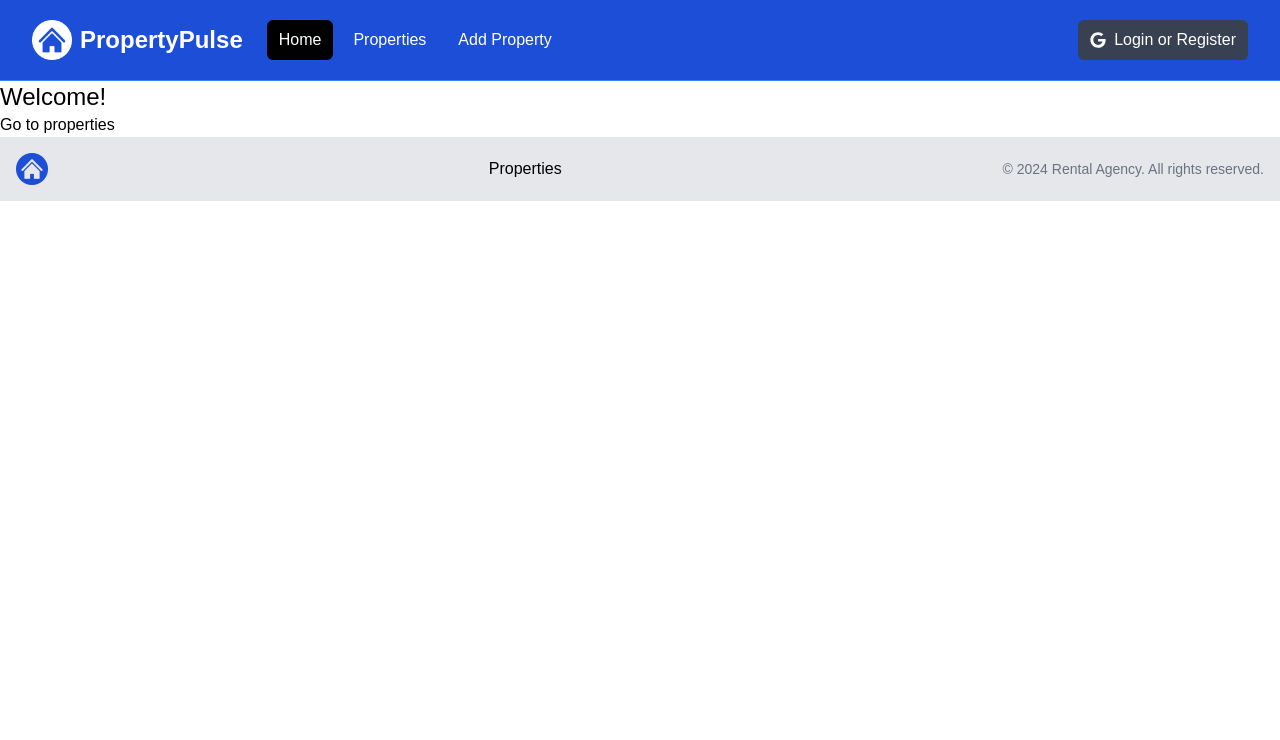
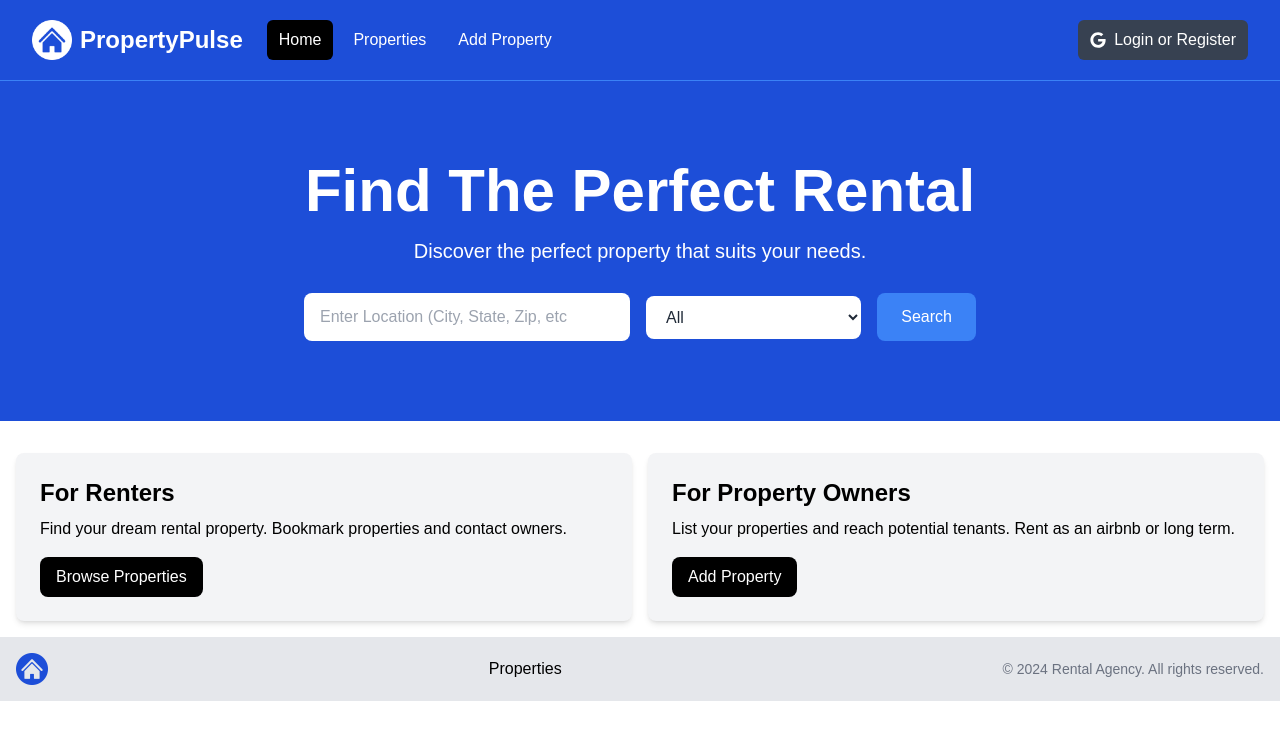
Before and after one commit to MajaMarkiewicz/rental-agency-next, a Next.js app: page / in a window 1280 px wide. Shown: the top 740 px of the page. Built offline with nearby package versions, Linux system fonts and the light colour scheme.

Commit message:
feat: add info boxes and hero

```diff
--- /dev/null
+++ b/app/components/Hero.tsx
@@ -0,0 +1,61 @@
+import React from 'react';
+
+const Hero: React.FC = () => {
+    return (
+    <section className="bg-blue-700 py-20 mb-4">
+        <div
+          className="max-w-7xl mx-auto px-4 sm:px-6 lg:px-8 flex flex-col items-center"
+        >
+          <div className="text-center">
+            <h1
+              className="text-4xl font-extrabold text-white sm:text-5xl md:text-6xl"
+            >
+              Find The Perfect Rental
+            </h1>
+            <p className="my-4 text-xl text-white">
+              Discover the perfect property that suits your needs.
+            </p>
+          </div>
+          <form
+            className="mt-3 mx-auto max-w-2xl w-full flex flex-col md:flex-row items-center"
+          >
+            <div className="w-full md:w-3/5 md:pr-2 mb-4 md:mb-0">
+              <label htmlFor="location" className="sr-only">Location</label>
+              <input
+                type="text"
+                id="location"
+                placeholder="Enter Location (City, State, Zip, etc"
+                className="w-full px-4 py-3 rounded-lg bg-white text-gray-800 focus:outline-none focus:ring focus:ring-blue-500"
+              />
+            </div>
+            <div className="w-full md:w-2/5 md:pl-2">
+              <label htmlFor="property-type" className="sr-only">Property Type</label>
+              <select
+                id="property-type"
+                className="w-full px-4 py-3 rounded-lg bg-white text-gray-800 focus:outline-none focus:ring focus:ring-blue-500"
+              >
+                <option value="All">All</option>
+                <option value="Apartment">Apartment</option>
+                <option value="Studio">Studio</option>
+                <option value="Condo">Condo</option>
+                <option value="House">House</option>
+                <option value="Cabin Or Cottage">Cabin or Cottage</option>
+                <option value="Loft">Loft</option>
+                <option value="Room">Room</option>
+                <option value="Other">Other</option>
+              </select>
+            </div>
+            <button
+              type="submit"
+              className="md:ml-4 mt-4 md:mt-0 w-full md:w-auto px-6 py-3 rounded-lg bg-blue-500 text-white hover:bg-blue-600 focus:outline-none focus:ring focus:ring-blue-500"
+            >
+              Search
+            </button>
+          </form>
+        </div>
+      </section>
+    )
+
+}
+
+export default Hero
--- /dev/null
+++ b/app/components/InfoBox.tsx
@@ -0,0 +1,27 @@
+import Link from 'next/link';
+import React from 'react';
+
+interface InfoBoxProps {
+    children: React.ReactNode,
+    title: string,
+    buttonText: string,
+    linkTo: string
+}
+
+const InfoBox: React.FC<InfoBoxProps> = ({ title, linkTo, buttonText, children }) => {
+    return (
+    <div className="bg-gray-100 p-6 rounded-lg shadow-md">
+        <h2 className="text-2xl font-bold">{title}</h2>
+        <p className="mt-2 mb-4"> { children }</p>
+        <Link
+          href={linkTo}
+          className="inline-block bg-black text-white rounded-lg px-4 py-2 hover:bg-gray-700"
+        >
+          {buttonText}
+        </Link>
+    </div>
+    )
+
+}
+
+export default InfoBox
--- /dev/null
+++ b/app/components/InfoBoxWrapper.tsx
@@ -0,0 +1,21 @@
+import React from 'react';
+import InfoBox from './InfoBox';
+
+const InfoBoxWrapper: React.FC = () => {
+    return (
+    <section>
+        <div className="container-xl lg:container m-auto">
+            <div className="grid grid-cols-1 md:grid-cols-2 gap-4 p-4 rounded-lg">
+                <InfoBox title='For Renters' linkTo='/properties' buttonText='Browse Properties'>
+                    Find your dream rental property. Bookmark properties and contact owners.
+                </InfoBox>
+                <InfoBox title='For Property Owners' linkTo='/properties/add' buttonText='Add Property'>
+                    List your properties and reach potential tenants. Rent as an
+                    airbnb or long term.
+                </InfoBox>
+            </div>
+        </div>
+    </section>
+)}
+
+export default InfoBoxWrapper
--- a/app/page.tsx
+++ b/app/page.tsx
@@ -1,11 +1,12 @@
-import Link from "next/link"
+import InfoBoxWrapper from "./components/InfoBoxWrapper"
+import Hero from "./components/Hero"
 
 const Home = () => {
   return (
-    <div>
-      <h1 className="text-2xl">Welcome!</h1>
-      <Link href='/properties'>Go to properties</Link>
-    </div>
+    <>
+      <Hero />
+      <InfoBoxWrapper />
+    </>
   )
 }
 
```
